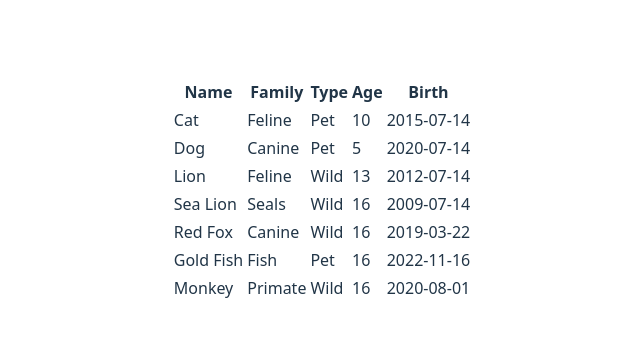
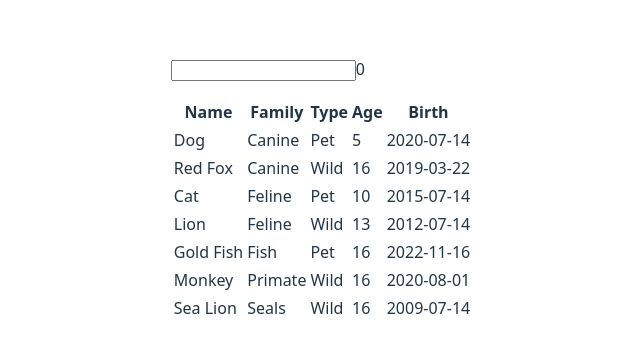
Before and after one commit to kikeverea/react-data-table, a React (Vite) app: page / in a window 1280 px wide. Shown: the part 210-562 px from the top of the page, without its empty margins (318-958 px from the left). Built offline with nearby package versions, Linux system fonts and the light colour scheme.

Commit message:
Refactor table sort type

```diff
--- a/src/App.tsx
+++ b/src/App.tsx
@@ -1,6 +1,6 @@
 import './App.css'
-import Table from "./components/Table/Table.tsx";
 import {TableColumn} from "./components/Table/types/types.ts";
+import DataTable from './components/Table/DataTable.tsx'
 
 type Animal = {
   id: number,
@@ -34,7 +34,7 @@ function App() {
   return (
     <>
       <div style={{ display: "flex", flexDirection: "column", gap: 16 }}>
-        <Table collection={ collection } columns={ columns } sort={{ by: 'family' }} />
+        <DataTable collection={ collection } columns={ columns } sortBy={{ column: 'family' }} />
       </div>
     </>
   )
--- a/src/components/Table/Table.tsx
+++ b/src/components/Table/Table.tsx
@@ -19,17 +19,17 @@ const Table = <T extends Entity>(
 
   const handleSortChange = (headerName: string): void => {
     if (!sort)
-      return setSort({ by: headerName })
+      return setSort({ column: headerName })
 
     const toggleSortDirection = (direction?: string): 'asc' | 'desc' => direction === 'asc' ? 'desc' : 'asc'
 
-    const isSameColumn = sort.by.toLowerCase() === headerName.toLowerCase()
+    const isSameColumn = sort.column.toLowerCase() === headerName.toLowerCase()
 
     const direction = isSameColumn
       ? toggleSortDirection(sort.direction || 'asc')
       : 'asc'
 
-    setSort({ by: headerName, direction: direction })
+    setSort({ column: headerName, direction: direction })
   }
 
   const [pageStart, pageEnd] = pageRange(page, pagination, collection?.length || 0)
@@ -162,7 +162,7 @@ const applySort = <T extends Entity>(
   if (!sort)
     return 0
 
-  const column = columns.find(column => column.name.toLowerCase() === sort.by.toLowerCase())
+  const column = columns.find(column => column.name.toLowerCase() === sort.column.toLowerCase())
 
   if (!column)
     return 0
--- a/src/components/Table/types/types.ts
+++ b/src/components/Table/types/types.ts
@@ -24,7 +24,7 @@ export type TableProps<T extends Entity> = {
 
 /************ Sort ***************/
 
-export type TableSort = { by: string, direction?: 'asc' | 'desc' }
+export type TableSort = { column: string, direction?: 'asc' | 'desc' }
 
 
 /************ Toolbar ***************/
```
Also changed, not shown: 2 other files (tests, documents, lock files or other folders).
